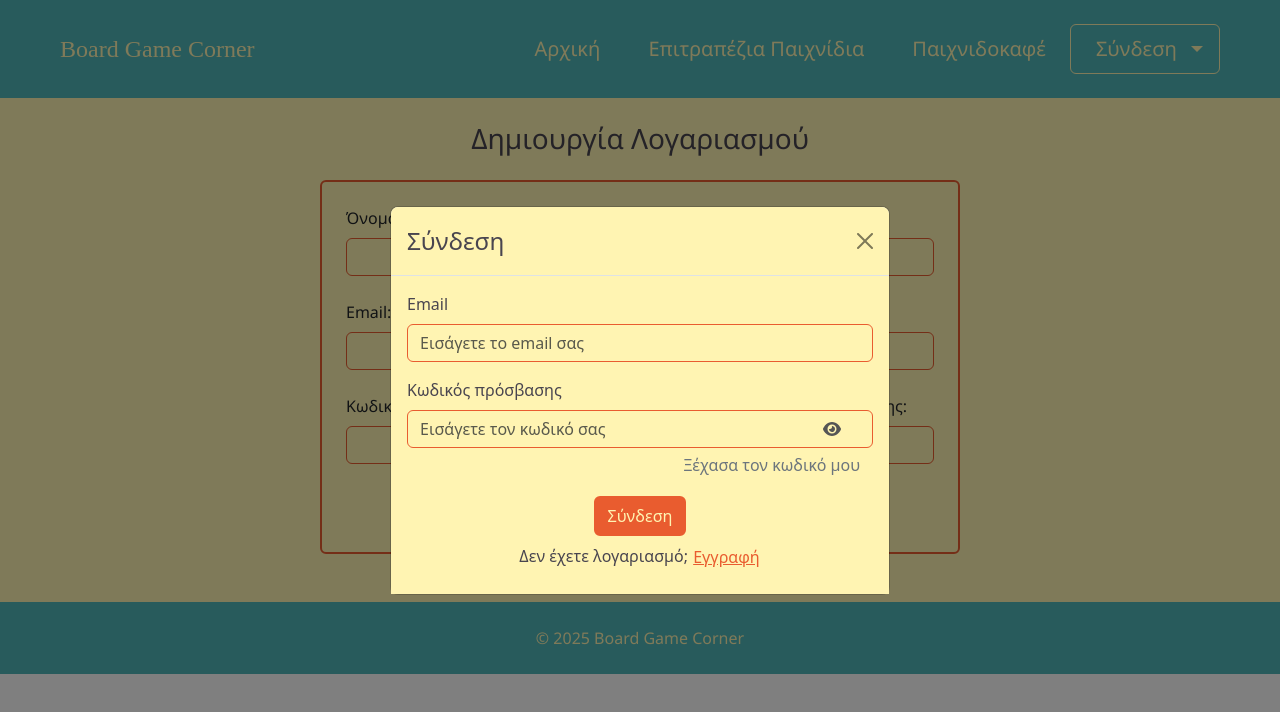
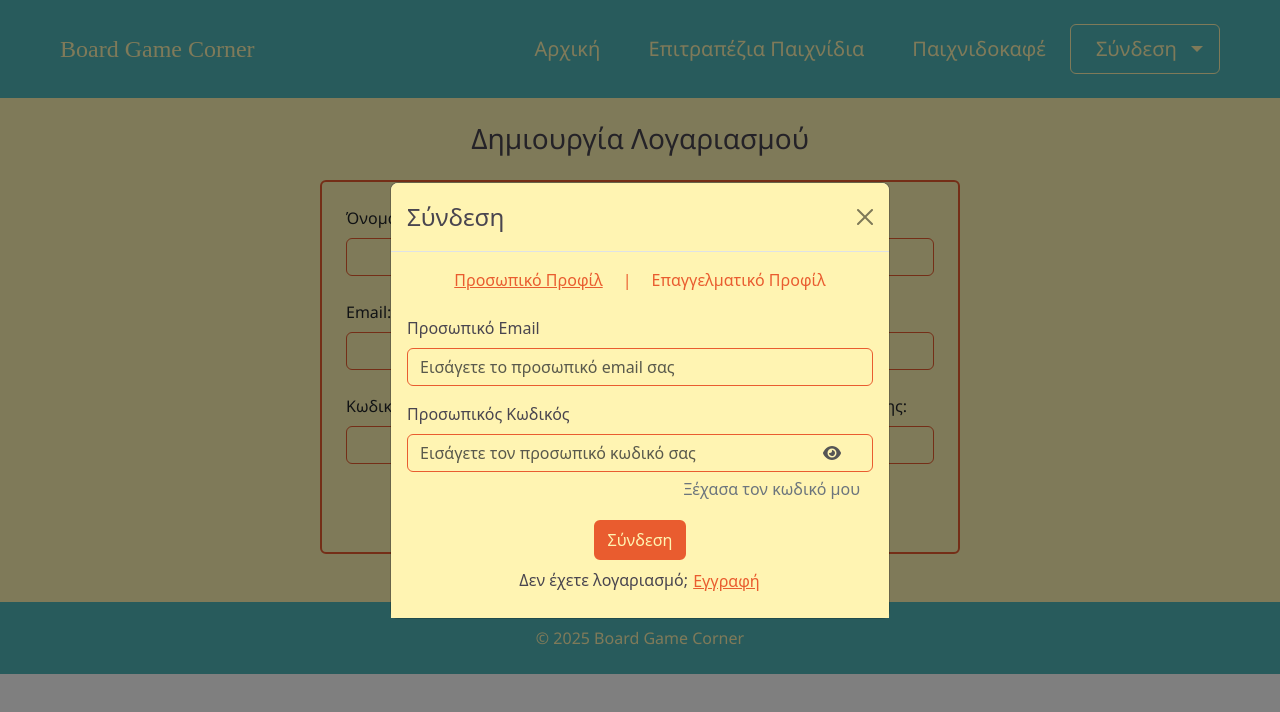
Before and after one commit to stellavl/board-game-corner, a React (Create React App) app in the folder frontend/: page /signup/personal in a window 1280 px wide. Both pictures are taken after a click on the button "Σύνδεση". Shown: the top 712 px of the page. Built offline with nearby package versions, Linux system fonts and the light colour scheme; the HTML template or start-up script is replaced by a standard one.

Commit message:
Handle Admin Login

```diff
--- a/frontend/src/components/auth/LoginModal.jsx
+++ b/frontend/src/components/auth/LoginModal.jsx
@@ -3,7 +3,8 @@ import { Modal, Button, Form, Alert, Spinner, Row, Col } from 'react-bootstrap';
 import { FontAwesomeIcon } from '@fortawesome/react-fontawesome';
 import { faEye, faEyeSlash } from '@fortawesome/free-solid-svg-icons';
 import OrangeButton from '../common/OrangeButton';
-import { handleLogin } from '../utils/loginUser';
+import { loginPersonal, loginAdmin } from '../utils/handleLogin';
+import { useNavigate } from 'react-router-dom';
 
 const LoginModal = ({ showLoginModal, setShowLoginModal, setIsLoggedIn, setShowSignUpModal, setUserId }) => {
   const [formData, setFormData] = useState({ email: '', password: '' });
@@ -11,6 +12,8 @@ const LoginModal = ({ showLoginModal, setShowLoginModal, setIsLoggedIn, setShowS
   const [validationErrors, setValidationErrors] = useState({});
   const [backendError, setBackendError] = useState(null);
   const [showPassword, setShowPassword] = useState(false);
+  const [activeTab, setActiveTab] = useState('personal');
+  const navigate = useNavigate();
 
   const handleChange = (e) => {
     setFormData({ ...formData, [e.target.name]: e.target.value });
@@ -45,8 +48,14 @@ const LoginModal = ({ showLoginModal, setShowLoginModal, setIsLoggedIn, setShowS
     setValidationErrors({});
     setBackendError(null);
 
-    const result = await handleLogin(formData);
+    let result;
+    if (activeTab === 'personal') {
+      result = await loginPersonal(formData);
+    } else if (activeTab === 'professional') {
+      result = await loginAdmin(formData);
+    }
 
+    if (activeTab === 'personal') {
       if (result.success) {
         setIsLoggedIn(true);
         setUserId(result.userId);
@@ -54,7 +63,15 @@ const LoginModal = ({ showLoginModal, setShowLoginModal, setIsLoggedIn, setShowS
       } else {
         setBackendError(result.error);
       }
-
+    }
+    else if (activeTab === 'professional') {
+      if (result.success) {
+        setShowLoginModal(false);
+        navigate(`/admin/${result.adminId}`);
+      } else {
+        setBackendError(result.error);
+      }
+    }
     setIsSubmitting(false);
   };
 
@@ -70,14 +87,43 @@ const LoginModal = ({ showLoginModal, setShowLoginModal, setIsLoggedIn, setShowS
           <Modal.Title>Σύνδεση</Modal.Title>
         </Modal.Header>
         <Modal.Body style={{ backgroundColor: 'var(--color-soft-yellow)' }}>
+
+          <div className="d-flex justify-content-center mb-4">
+            <div
+              onClick={() => setActiveTab('personal')}
+              style={{
+                color: 'var(--color-orange)',
+                cursor: 'pointer',
+                textDecoration: activeTab === 'personal' ? 'underline' : 'none',
+                marginRight: '10px'
+              }}
+            >
+              Προσωπικό Προφίλ
+            </div>
+            <div style={{ color: 'var(--color-orange)', margin: '0 10px' }}>|</div>
+            <div
+              onClick={() => setActiveTab('professional')}
+              style={{
+                color: 'var(--color-orange)',
+                cursor: 'pointer',
+                textDecoration: activeTab === 'professional' ? 'underline' : 'none',
+                marginLeft: '10px'
+              }}
+            >
+              Επαγγελματικό Προφίλ
+            </div>
+          </div>
+
             {backendError && <Alert variant="danger" onClose={() => setBackendError(null)} dismissible>{backendError}</Alert>}
             {validationErrors.form && <Alert variant="danger">{validationErrors.form}</Alert>}
             <Form.Group className="mb-3" controlId="formEmail">
-            <Form.Label style={{ color: 'var(--color-gray-purple)' }}>Email</Form.Label>
+              <Form.Label style={{ color: 'var(--color-gray-purple)' }}>
+                {activeTab === 'personal' ? 'Προσωπικό Email' : 'Επαγγελματικό Email'}
+              </Form.Label>
               <Form.Control
                 type="email"
                 name="email"
-              placeholder="Εισάγετε το email σας"
+                placeholder={`Εισάγετε το ${activeTab === 'personal' ? 'προσωπικό' : 'επαγγελματικό'} email σας`}
                 value={formData.email}
                 onChange={handleChange}
                 disabled={isSubmitting}
@@ -89,12 +135,14 @@ const LoginModal = ({ showLoginModal, setShowLoginModal, setIsLoggedIn, setShowS
               </Form.Control.Feedback>
             </Form.Group>
             <Form.Group className="position-relative">
-            <Form.Label style={{ color: 'var(--color-gray-purple)' }}>Κωδικός πρόσβασης</Form.Label>
+              <Form.Label style={{ color: 'var(--color-gray-purple)' }}>
+                {activeTab === 'personal' ? 'Προσωπικός Κωδικός' : 'Επαγγελματικός Κωδικός'}
+              </Form.Label>
               <div style={{ position: 'relative' }}>
                 <Form.Control
                   type={showPassword ? "text" : "password"}
                   name="password"
-                placeholder="Εισάγετε τον κωδικό σας"
+                  placeholder={`Εισάγετε τον ${activeTab === 'personal' ? 'προσωπικό' : 'επαγγελματικό'} κωδικό σας`}
                   value={formData.password}
                   onChange={handleChange}
                   disabled={isSubmitting}
--- /dev/null
+++ b/frontend/src/components/utils/handleLogin.js
@@ -0,0 +1,58 @@
+import { toast } from 'react-toastify';
+import axiosInstance from '../../config/axiosConfig';
+
+export const loginPersonal = async (formData) => {
+  try {
+    const response = await axiosInstance.post('/api/login/personal', {
+      email: formData.email,
+      password: formData.password,
+    });
+
+    const { user, token } = response.data;
+
+    localStorage.setItem('authToken', token);
+    localStorage.setItem('userId', user.id);
+
+    return { success: true, userId: user.id };
+  } catch (error) {
+    return handleLoginError(error);
+  }
+};
+
+export const loginAdmin = async (formData) => {
+  try {
+    const response = await axiosInstance.post('/api/login/admin', {
+      email: formData.email,
+      password: formData.password,
+    });
+
+    const { admin, token } = response.data;
+
+    // localStorage.setItem('authToken', token);
+    // localStorage.setItem('userId', user.id);
+
+    return { success: true, adminId: admin.id };
+  } catch (error) {
+    return handleLoginError(error);
+  }
+};
+
+const handleLoginError = (error) => {
+  let errorMessage = 'Σφάλμα κατά τη σύνδεση. Προσπαθήστε ξανά.';
+  if (error.code === 'ERR_NETWORK') {
+    errorMessage = 'Ο διακομιστής δεν αποκρίνεται. Προσπαθήστε ξανά αργότερα.';
+    toast.error(errorMessage, { position: 'top-center' });
+  } else if (
+    error.response &&
+    error.response.status >= 400 &&
+    error.response.status < 500 &&
+    error.response.data &&
+    error.response.data.error
+  ) {
+    errorMessage = error.response.data.error;
+  } else {
+    toast.error(errorMessage, { position: 'top-center' });
+  }
+
+  return { success: false, error: errorMessage };
+};
--- a/frontend/src/components/utils/loginUser.js
+++ /dev/null
@@ -1,37 +0,0 @@
-import { toast } from 'react-toastify';
-import axiosInstance from '../../config/axiosConfig';
-
-export const handleLogin = async (formData) => {
-  try {
-    const response = await axiosInstance.post('/api/login/personal', {
-      email: formData.email,
-      password: formData.password,
-    });
-
-    const { user, token } = response.data;
-
-    localStorage.setItem('authToken', token);
-    localStorage.setItem('userId', user.id);
-
-    return { success: true, userId: user.id };
-  } catch (error) {
-    let errorMessage = 'Σφάλμα κατά τη σύνδεση. Προσπαθήστε ξανά.';
-    if (error.code === 'ERR_NETWORK') {
-      errorMessage = 'Ο διακομιστής δεν αποκρίνεται. Προσπαθήστε ξανά αργότερα.';
-      toast.error(errorMessage, { position: 'top-center' });
-    } else if (
-      error.response &&
-      error.response.status >= 400 &&
-      error.response.status < 500 &&
-      error.response.data &&
-      error.response.data.error
-    ) {
-      errorMessage = error.response.data.error;
-    } else {
-      toast.error(errorMessage, { position: 'top-center' });
-    }
-
-    // Return error response
-    return { success: false, error: errorMessage };
-  }
-};
--- a/frontend/src/pages/Admin.jsx
+++ b/frontend/src/pages/Admin.jsx
@@ -10,7 +10,9 @@ import StatisticsTab from "../components/adminpage/StatisticsTab";
 
 const Admin = () => {
     const { id } = useParams();
-    const cafe = boardGameCafes.find((cafe) => cafe.id === parseInt(id));
+    //TODO: Fetch the cafe data from the backend using the id from the URL
+    console.log("Cafe ID from URL:", id);
+    const cafe = boardGameCafes.find((cafe) => cafe.id === 1);
     const [activeTab, setActiveTab] = useState("reservations");
 
     return (
--- a/frontend/src/pages/SignUpPersonal.jsx
+++ b/frontend/src/pages/SignUpPersonal.jsx
@@ -6,7 +6,7 @@ import { validatePersonalData } from "../components/utils/validations";
 import axiosInstance from "../config/axiosConfig";
 import { toast } from 'react-toastify';
 import 'react-toastify/dist/ReactToastify.css';
-import { handleLogin } from "../components/utils/loginUser";
+import { loginPersonal } from "../components/utils/handleLogin";
 
 const SignUpPersonal = () => {
     const [formData, setFormData] = useState({
@@ -33,7 +33,7 @@ const SignUpPersonal = () => {
             try {
                 await axiosInstance.post("/api/users", formData);
                 // Log the user in after successful signup
-                const loginResponse = await handleLogin({ email: formData.email, password: formData.password });
+                const loginResponse = await loginPersonal({ email: formData.email, password: formData.password });
                 if (loginResponse.success) {
                     navigate('/home');
                 } else {
```
Lines whose indentation alone changed are shown as unchanged.
